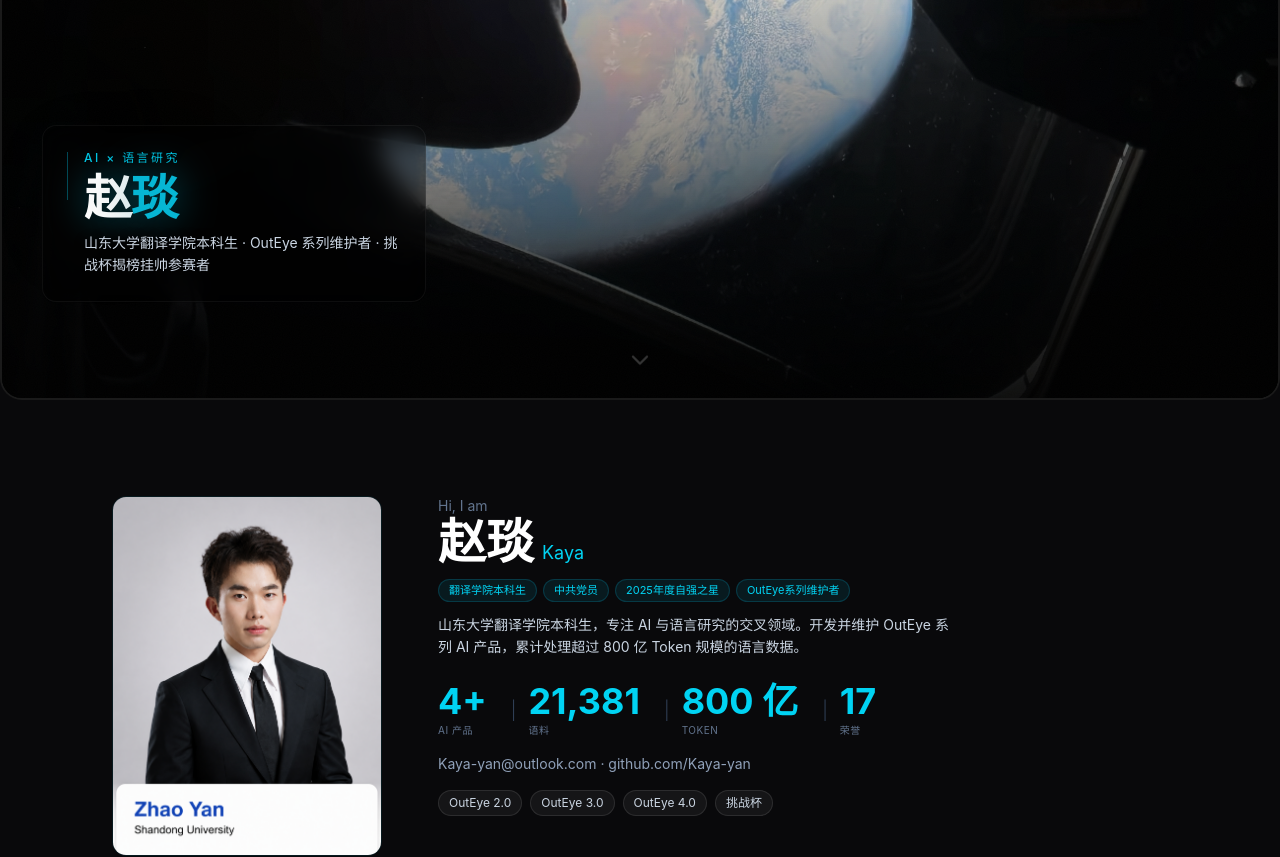
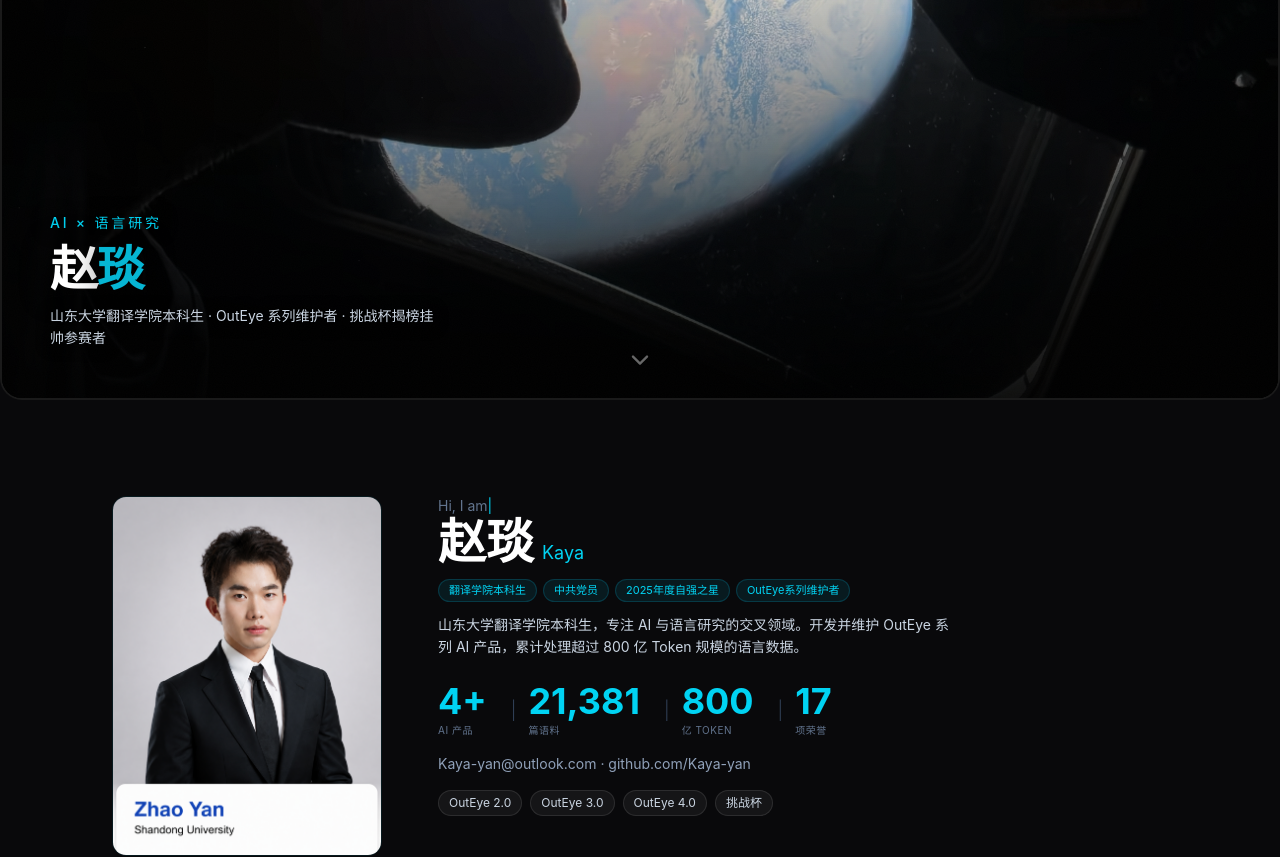
Before and after one commit to Kaya-yan/hub.outeye, a Next.js app: page / in a window 1280 px wide. Shown: the part 400-1257 px from the top of the page. Built offline with nearby package versions, Linux system fonts and the light colour scheme.

Commit message:
加入动态效果

```diff
--- a/src/components/public/AboutSection.tsx
+++ b/src/components/public/AboutSection.tsx
@@ -1,21 +1,33 @@
 "use client";
 
-import { useRef } from "react";
+import { useRef, useState, useEffect } from "react";
 import { motion, useMotionValue, useSpring, useTransform } from "framer-motion";
 
+/* ── Typewriter ─────────────────────────────────── */
+function Typewriter({ text, active, className }: { text: string; active: boolean; className?: string }) {
+  const [displayed, setDisplayed] = useState("");
+  useEffect(() => {
+    if (!active) return;
+    setDisplayed("");
+    let i = 0;
+    const timer = setInterval(() => {
+      i++;
+      setDisplayed(text.slice(0, i));
+      if (i >= text.length) clearInterval(timer);
+    }, 60);
+    return () => clearInterval(timer);
+  }, [text, active]);
+
+  return <span className={className}>{displayed}<span className="animate-pulse text-cyan-400">|</span></span>;
+}
+
+/* ── 3D Photo ──────────────────────────────────── */
 function ResumePhoto() {
   const containerRef = useRef<HTMLDivElement>(null);
   const mouseX = useMotionValue(0.5);
   const mouseY = useMotionValue(0.5);
-
-  const rotateX = useSpring(useTransform(mouseY, [0, 1], [3, -3]), {
-    stiffness: 200,
-    damping: 20,
-  });
-  const rotateY = useSpring(useTransform(mouseX, [0, 1], [-3, 3]), {
-    stiffness: 200,
-    damping: 20,
-  });
+  const rotateX = useSpring(useTransform(mouseY, [0, 1], [3, -3]), { stiffness: 200, damping: 20 });
+  const rotateY = useSpring(useTransform(mouseX, [0, 1], [-3, 3]), { stiffness: 200, damping: 20 });
 
   function handleMouseMove(e: React.MouseEvent) {
     const rect = containerRef.current?.getBoundingClientRect();
@@ -23,11 +35,7 @@ function ResumePhoto() {
     mouseX.set((e.clientX - rect.left) / rect.width);
     mouseY.set((e.clientY - rect.top) / rect.height);
   }
-
-  function handleMouseLeave() {
-    mouseX.set(0.5);
-    mouseY.set(0.5);
-  }
+  function handleMouseLeave() { mouseX.set(0.5); mouseY.set(0.5); }
 
   return (
     <div
@@ -51,20 +59,30 @@ function ResumePhoto() {
   );
 }
 
+/* ── Section ───────────────────────────────────── */
+const badges = ["翻译学院本科生", "中共党员", "2025年度自强之星", "OutEye系列维护者"];
+const metrics = ["4+ AI 产品", "21,381 篇语料", "800 亿 Token", "17 项荣誉"];
+const tags = ["OutEye 2.0", "OutEye 3.0", "OutEye 4.0", "挑战杯"];
+
 export function AboutSection() {
+  const [inView, setInView] = useState(false);
+
   return (
     <section id="about" className="py-16 md:py-24">
       <div className="mx-auto max-w-6xl px-6 md:px-12">
-        <div className="flex flex-col lg:flex-row gap-8 lg:gap-14 items-start">
-          {/* Left: Photo */}
+        <motion.div
+          onViewportEnter={() => setInView(true)}
+          viewport={{ once: true, margin: "-200px" }}
+          className="flex flex-col lg:flex-row gap-8 lg:gap-14 items-start"
+        >
+          {/* Left: Photo — slide + 3D rotateY reveal */}
           <motion.div
-            initial={{ opacity: 0, x: -20 }}
-            whileInView={{ opacity: 1, x: 0 }}
+            initial={{ opacity: 0, x: -60, rotateY: 10 }}
+            whileInView={{ opacity: 1, x: 0, rotateY: 0 }}
             viewport={{ once: true, margin: "-100px" }}
-            transition={{ duration: 0.6, ease: "easeOut" }}
+            transition={{ duration: 0.7, ease: "easeOut" }}
             className="flex justify-center lg:justify-start w-full lg:w-auto"
           >
-            {/* Mobile photo (static) */}
             <div className="lg:hidden">
               <img
                 src="/assets/images/profile/profile.jpg"
@@ -76,77 +94,104 @@ export function AboutSection() {
           </motion.div>
 
           {/* Right: Info */}
-          <motion.div
-            initial={{ opacity: 0, x: 20 }}
-            whileInView={{ opacity: 1, x: 0 }}
-            viewport={{ once: true, margin: "-100px" }}
-            transition={{ duration: 0.6, ease: "easeOut" }}
-            className="flex-1 min-w-0"
-          >
-            {/* Row 1: Greeting */}
-            <p className="text-slate-500 text-sm">Hi, I am</p>
+          <div className="flex-1 min-w-0">
+            {/* Greeting — typewriter */}
+            <div className="text-slate-500 text-sm h-5">
+              {inView && <Typewriter text="Hi, I am" active={inView} />}
+            </div>
 
-            {/* Row 2: Name */}
-            <h2 className="mt-0.5 flex items-baseline gap-2">
+            {/* Name */}
+            <motion.h2
+              initial={{ opacity: 0, y: 10 }}
+              whileInView={{ opacity: 1, y: 0 }}
+              viewport={{ once: true }}
+              transition={{ duration: 0.5, delay: 0.1 }}
+              className="mt-0.5 flex items-baseline gap-2"
+            >
               <span className="text-4xl md:text-5xl font-bold text-white">赵琰</span>
               <span className="text-cyan-400 text-lg font-normal">Kaya</span>
-            </h2>
+            </motion.h2>
 
-            {/* Row 3: Badges */}
+            {/* Badges — stagger scale pop */}
             <div className="mt-3 flex flex-wrap gap-1.5">
-              {["翻译学院本科生", "中共党员", "2025年度自强之星", "OutEye系列维护者"].map((b) => (
-                <span
+              {badges.map((b, i) => (
+                <motion.span
                   key={b}
+                  initial={{ opacity: 0, scale: 0.8 }}
+                  whileInView={{ opacity: 1, scale: 1 }}
+                  viewport={{ once: true }}
+                  transition={{ duration: 0.35, delay: 0.15 + i * 0.08, ease: "easeOut" }}
                   className="rounded-full border border-cyan-500/20 bg-cyan-500/10 text-cyan-400 text-[11px] px-2.5 py-0.5 whitespace-nowrap"
                 >
                   {b}
-                </span>
+                </motion.span>
               ))}
             </div>
 
-            {/* Row 4: Bio */}
-            <p className="mt-3 text-slate-300 text-sm leading-relaxed max-w-lg">
+            {/* Bio */}
+            <motion.p
+              initial={{ opacity: 0, y: 10 }}
+              whileInView={{ opacity: 1, y: 0 }}
+              viewport={{ once: true }}
+              transition={{ duration: 0.5, delay: 0.25 }}
+              className="mt-3 text-slate-300 text-sm leading-relaxed max-w-lg"
+            >
               山东大学翻译学院本科生，专注 AI 与语言研究的交叉领域。开发并维护 OutEye 系列 AI 产品，累计处理超过 800 亿 Token 规模的语言数据。
-            </p>
+            </motion.p>
 
-            {/* Row 5: Metrics — big bold numbers */}
+            {/* Metrics — scale reveal */}
             <div className="mt-6 flex flex-wrap items-center gap-x-6 gap-y-3">
-              {[
-                { value: "4+", label: "AI 产品" },
-                { value: "21,381", label: "语料" },
-                { value: "800 亿", label: "TOKEN" },
-                { value: "17", label: "荣誉" },
-              ].map((m, idx) => (
-                <div key={m.label} className="flex items-center gap-3">
+              {metrics.map((m, idx) => (
+                <div key={m} className="flex items-center gap-3">
                   {idx > 0 && <span className="text-slate-700 text-lg font-light">|</span>}
-                  <div className="flex flex-col items-start">
-                    <span className="text-3xl md:text-4xl font-bold text-cyan-400 leading-none">{m.value}</span>
-                    <span className="text-[10px] text-slate-500 mt-1 uppercase tracking-wider">{m.label}</span>
-                  </div>
+                  <motion.div
+                    initial={{ opacity: 0, scale: 0.5 }}
+                    whileInView={{ opacity: 1, scale: 1 }}
+                    viewport={{ once: true }}
+                    transition={{ duration: 0.5, delay: 0.3 + idx * 0.1, ease: "easeOut" }}
+                    className="flex flex-col items-start"
+                  >
+                    <span className="text-3xl md:text-4xl font-bold text-cyan-400 leading-none">
+                      {m.split(" ")[0]}
+                    </span>
+                    <span className="text-[10px] text-slate-500 mt-1 uppercase tracking-wider">
+                      {m.split(" ").slice(1).join(" ")}
+                    </span>
+                  </motion.div>
                 </div>
               ))}
             </div>
 
-            {/* Row 6: Contact */}
-            <p className="mt-4 text-slate-400 text-sm">
+            {/* Contact */}
+            <motion.p
+              initial={{ opacity: 0, y: 10 }}
+              whileInView={{ opacity: 1, y: 0 }}
+              viewport={{ once: true }}
+              transition={{ duration: 0.5, delay: 0.4 }}
+              className="mt-4 text-slate-400 text-sm"
+            >
               <a href="mailto:Kaya-yan@outlook.com" className="hover:text-cyan-400 transition-colors">Kaya-yan@outlook.com</a>
               {" · "}
               <a href="https://github.com/Kaya-yan" target="_blank" rel="noopener noreferrer" className="hover:text-cyan-400 transition-colors">github.com/Kaya-yan</a>
-            </p>
+            </motion.p>
 
-            {/* Row 7: Project tags */}
+            {/* Tags — stagger slide up */}
             <div className="mt-4 flex flex-wrap gap-2">
-              {["OutEye 2.0", "OutEye 3.0", "OutEye 4.0", "挑战杯"].map((tag) => (
-                <span
+              {tags.map((tag, i) => (
+                <motion.span
                   key={tag}
+                  initial={{ opacity: 0, y: 12 }}
+                  whileInView={{ opacity: 1, y: 0 }}
+                  viewport={{ once: true }}
+                  transition={{ duration: 0.35, delay: 0.45 + i * 0.05, ease: "easeOut" }}
                   className="rounded-full border border-white/10 bg-white/5 text-slate-300 text-xs px-2.5 py-1"
                 >
                   {tag}
-                </span>
+                </motion.span>
               ))}
             </div>
-          </motion.div>
-        </div>
+          </div>
+        </motion.div>
       </div>
     </section>
   );
--- a/src/components/public/GalaxyHero.tsx
+++ b/src/components/public/GalaxyHero.tsx
@@ -27,14 +27,12 @@ export function GalaxyHero() {
   const dimsRef = useRef({ w: 0, h: 0 });
   const reducedMotion = useReducedMotion();
 
-  // Parallax scroll
   const { scrollYProgress } = useScroll({
     target: sectionRef,
     offset: ["start start", "end start"],
   });
   const imageY = useTransform(scrollYProgress, [0, 1], ["0%", "30%"]);
 
-  // Star particles
   useEffect(() => {
     const canvas = canvasRef.current;
     if (!canvas || reducedMotion) return;
@@ -62,7 +60,6 @@ export function GalaxyHero() {
         if (s.x > w) s.x = 0;
         if (s.y < 0) s.y = h;
         if (s.y > h) s.y = 0;
-
         ctx.fillStyle = s.size > 1
           ? `rgba(6,182,212,${s.alpha})`
           : `rgba(255,255,255,${s.alpha})`;
@@ -105,7 +102,7 @@ export function GalaxyHero() {
         />
       </motion.div>
 
-      {/* Layer: left-to-right brightness — reveals left silhouette */}
+      {/* Left-to-right brightness overlay */}
       <div
         className="absolute inset-0 pointer-events-none z-[1]"
         style={{
@@ -114,7 +111,7 @@ export function GalaxyHero() {
         }}
       />
 
-      {/* Layer: bottom darkening gradient */}
+      {/* Bottom darkening gradient */}
       <div
         className="absolute inset-0 pointer-events-none z-[3]"
         style={{
@@ -122,7 +119,7 @@ export function GalaxyHero() {
         }}
       />
 
-      {/* Layer: radial vignette */}
+      {/* Radial vignette */}
       <div
         className="absolute inset-0 pointer-events-none z-[3]"
         style={{
@@ -130,7 +127,7 @@ export function GalaxyHero() {
         }}
       />
 
-      {/* Layer: noise texture */}
+      {/* Noise texture */}
       <div
         className="absolute inset-0 pointer-events-none z-[4] opacity-[0.02]"
         style={{
@@ -147,52 +144,52 @@ export function GalaxyHero() {
         />
       )}
 
-      {/* Text float panel with glass effect */}
-      <div className="absolute left-6 bottom-20 md:left-10 md:bottom-24 z-10 max-w-sm">
-        <motion.div
-          initial={{ opacity: 0, y: 15 }}
-          animate={{ opacity: 1, y: 0 }}
-          transition={{ duration: 0.8, delay: 0.15, ease: "easeOut" }}
-          className="rounded-xl border border-white/5 bg-black/40 backdrop-blur-md p-5 md:p-6"
+      {/* Text — Blur Reveal */}
+      <div className="absolute left-6 bottom-6 md:left-12 md:bottom-12 z-10 max-w-sm">
+        <motion.p
+          initial={{ opacity: 0, filter: "blur(8px)", y: 20 }}
+          animate={{ opacity: 1, filter: "blur(0px)", y: 0 }}
+          transition={{ duration: 0.8, delay: 0.3, ease: "easeOut" }}
+          className="text-xs sm:text-sm font-medium tracking-[0.2em] uppercase text-cyan-400 mb-3"
+          style={{ textShadow: "0 0 20px rgba(0,0,0,0.8)" }}
         >
-          {/* HUD cyan vertical line */}
-          <div className="flex items-start gap-4">
-            <div className="shrink-0 w-px h-12 bg-cyan-500/40 self-start mt-0.5" />
-
-            <div>
-              <p className="text-xs font-medium tracking-[0.2em] uppercase text-cyan-400 mb-2">
           AI × 语言研究
-              </p>
-              <h1
+        </motion.p>
+        <motion.h1
+          initial={{ opacity: 0, filter: "blur(8px)", y: 20 }}
+          animate={{ opacity: 1, filter: "blur(0px)", y: 0 }}
+          transition={{ duration: 0.8, delay: 0.5, ease: "easeOut" }}
           className="text-4xl md:text-5xl font-bold tracking-tight text-white"
-                style={{
-                  textShadow: "0 0 40px rgba(6,182,212,0.5), 0 0 80px rgba(0,0,0,0.6)",
-                }}
+          style={{ textShadow: "0 2px 30px rgba(0,0,0,0.9)" }}
         >
           赵<span className="text-brand-cyan">琰</span>
-              </h1>
-              <p
-                className="mt-2.5 text-sm text-slate-300 leading-relaxed"
-                style={{ textShadow: "0 1px 10px rgba(0,0,0,0.7)" }}
+        </motion.h1>
+        <motion.p
+          initial={{ opacity: 0, filter: "blur(8px)", y: 20 }}
+          animate={{ opacity: 1, filter: "blur(0px)", y: 0 }}
+          transition={{ duration: 0.8, delay: 0.7, ease: "easeOut" }}
+          className="mt-3 text-sm text-slate-300 leading-relaxed"
+          style={{ textShadow: "0 2px 16px rgba(0,0,0,0.9)" }}
         >
           山东大学翻译学院本科生 · OutEye 系列维护者 · 挑战杯揭榜挂帅参赛者
-              </p>
-            </div>
-          </div>
-        </motion.div>
+        </motion.p>
       </div>
 
-      {/* Scroll arrow */}
+      {/* Scroll arrow — continuous float */}
       <motion.button
         initial={{ opacity: 0 }}
         animate={{ opacity: 1 }}
         transition={{ duration: 0.6, delay: 1.0 }}
         onClick={handleArrowClick}
         className="absolute bottom-6 left-1/2 -translate-x-1/2 z-10 text-white/40 hover:text-white/70 transition-colors cursor-pointer"
-        style={{ animation: "floatArrow 2s ease-in-out infinite" }}
         aria-label="向下滚动"
       >
+        <motion.div
+          animate={{ y: [0, 8, 0] }}
+          transition={{ duration: 2, repeat: Infinity, ease: "easeInOut" }}
+        >
           <ChevronDown className="h-7 w-7" />
+        </motion.div>
       </motion.button>
     </section>
   );
```
Also changed, not shown: src/app/(public)/skills/page.tsx (+12 -7 lines), src/components/public/HonorsTimeline.tsx (+45 -46 lines), src/components/public/HonorsWall.tsx (+4 -4 lines). Lines whose indentation alone changed are shown as unchanged.
